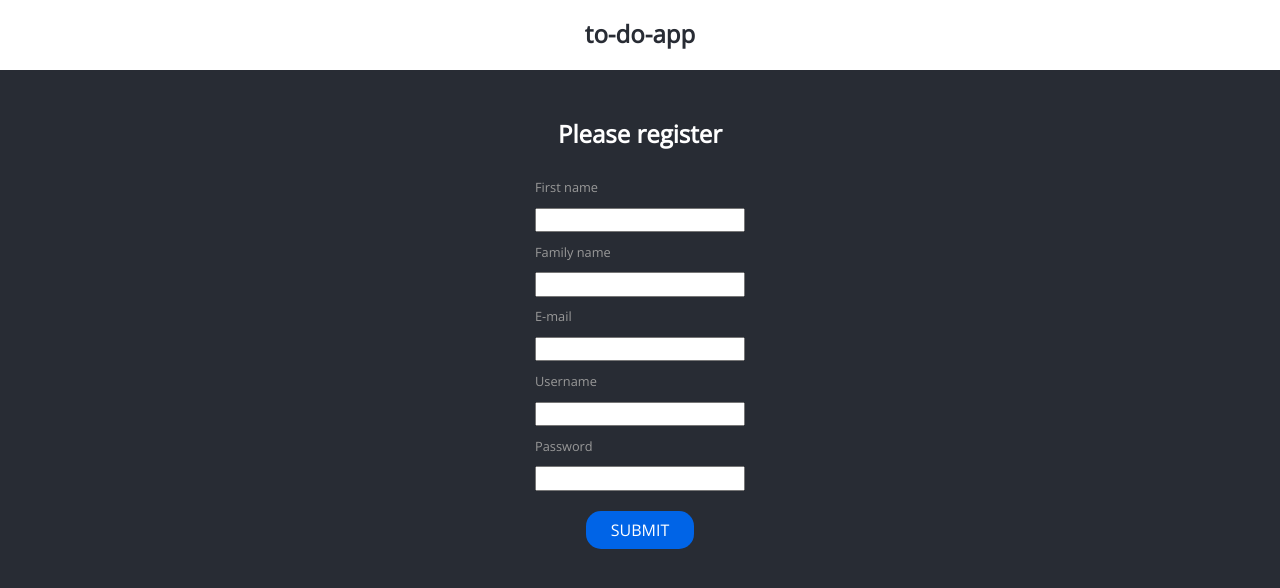
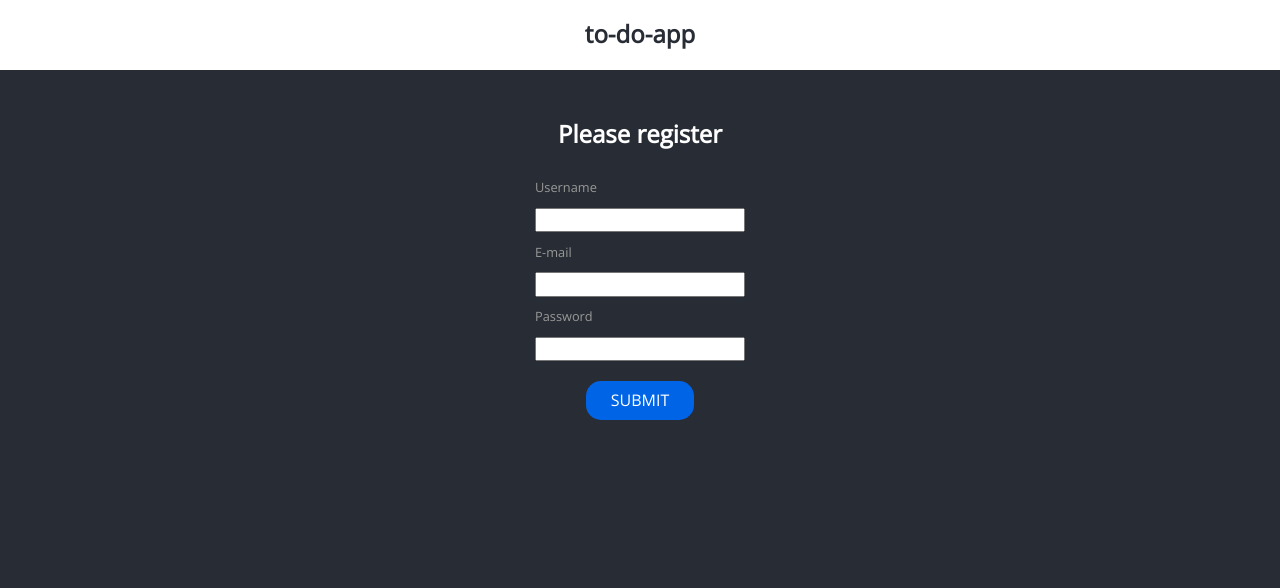
Before and after one commit to akijania/to-do-app, a React (Create React App) app: page /register in a window 1280 px wide. Shown: the top 588 px of the page. Built offline with nearby package versions, Linux system fonts and the light colour scheme.

Commit message:
Remove firstname&familyname from registration form

```diff
--- a/src/components/views/Registration/Registration.js
+++ b/src/components/views/Registration/Registration.js
@@ -8,20 +8,12 @@ const Registration = (className) => {
       <h2>Please register</h2>
       <form method="POST">
         <label>
-          <p>First name</p>
-          <input type="text" name="first-name" />
-        </label>
-        <label>
-          <p>Family name</p>
-          <input type="text" name="family-name"/>
+          <p>Username</p>
+          <input type="text" name="username" required />
         </label>
         <label>
           <p>E-mail</p>
           <input type="email" name="email" required />
-        </label>
-        <label>
-          <p>Username</p>
-          <input type="text" name="username" required />
         </label>
         <label>
           <p>Password</p>
```
